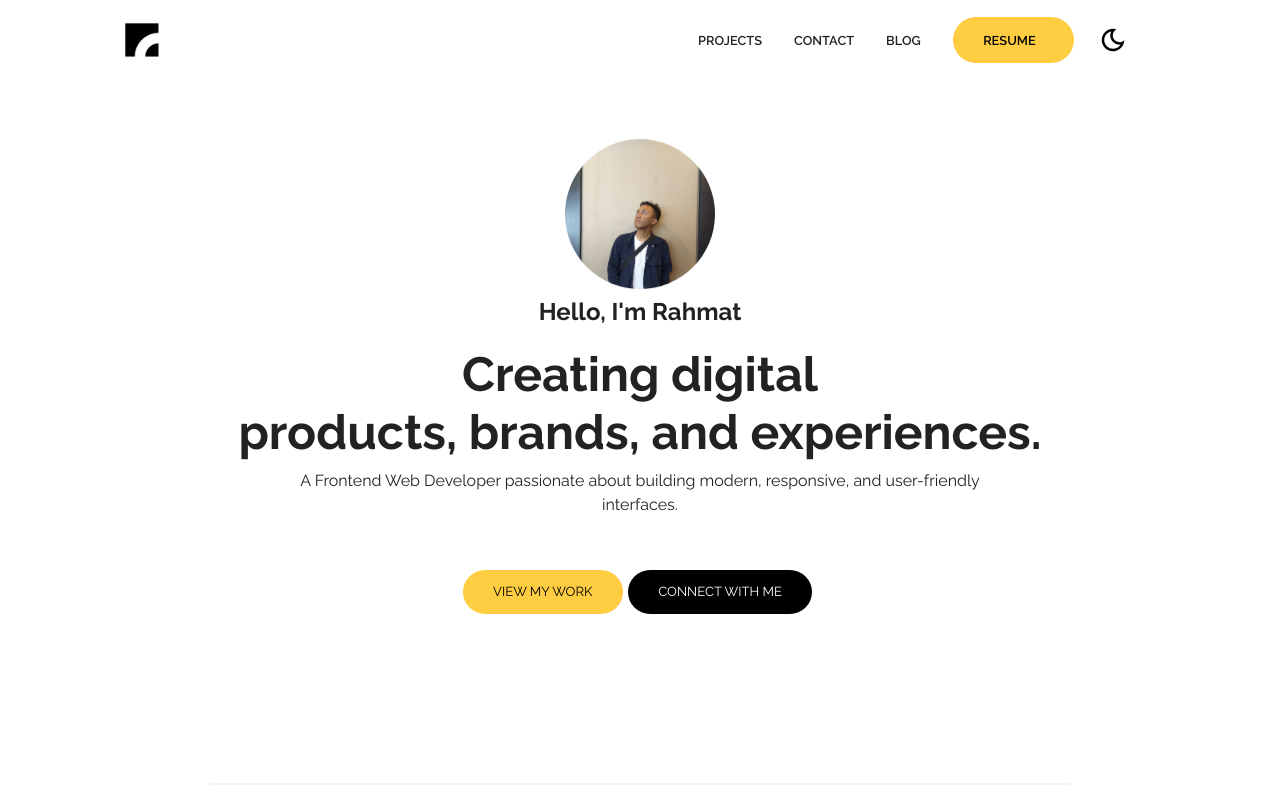
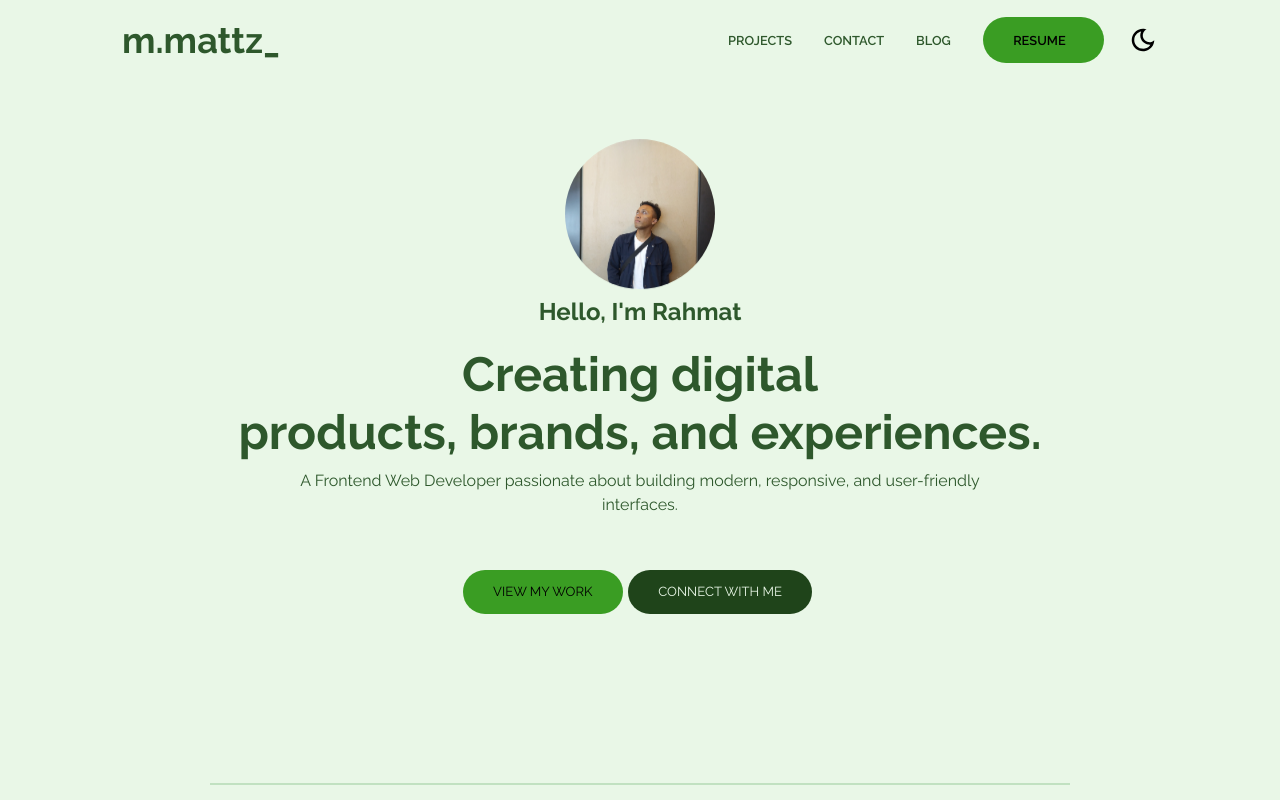
Before and after one commit to rahmatsuhadi/my, a React (Vite) app: page / in a window 1280 px wide. Shown: the top 800 px of the page. Built offline with nearby package versions, Linux system fonts and the light colour scheme.

Commit message:
feat: update public assets

```diff
--- a/src/App.css
+++ b/src/App.css
@@ -9,14 +9,15 @@
 /* variables */
 :root {
   /* Colors */
-  --primary-color: #ffcd42;
-  --secondary-color: #ffd35c;
-  --bg-primary: #ffffff;
-  --text-color: #222222;
-  --text-color-two: #ffffff;
-  --bg-secondary: #000000;
-  --card-background: #f4f4f4;
-  --bg-secondary-two: #111111;
+ /* Colors - Fresh Green Palette */
+--primary-color: #3A9D23;       /* hijau segar */
+--secondary-color: #6FCF97;     /* hijau muda lembut */
+--bg-primary: #E9F7E7;          /* hijau sangat pucat, hampir putih */
+--text-color: #2E582C;          /* hijau gelap untuk teks */
+--text-color-two: #FFFFFF;      /* putih untuk teks di background gelap */
+--bg-secondary: #1F441A;        /* hijau gelap sebagai latar gelap */
+--card-background: #C1E1C1;     /* hijau muda untuk card background */
+--bg-secondary-two: #4A7C3B;    /* hijau medium untuk latar sekunder */
 
   --shadow: 0 10px 40px rgba(0, 0, 0, 0.2);
 
@@ -30,18 +31,18 @@
   --width-medium: 1100px;
   --width-large: 1300px;
 }
+[data-theme="dark"] {
+  --primary-color: #a4d65e;           /* hijau cerah */
+  --secondary-color: #8cc63f;         /* hijau sedikit lebih gelap */
+  --bg-primary: #121a0f;              /* hijau sangat gelap hampir hitam */
+  --text-color: #e6f0d4;              /* krem-hijau muda untuk teks */
+  --text-color-two: #9dbb7b;          /* hijau pucat untuk teks sekunder */
+  --bg-secondary: #5f9c3a;            /* hijau gelap untuk background sekunder */
+  --card-background: #243a20;         /* hijau tua untuk card background */
+  --bg-secondary-two: #457a2c;        /* hijau lebih gelap untuk variasi */
+  --shadow: 0 2px 10px rgba(30, 60, 15, 0.7); /* bayangan hijau gelap */
+}
 
-[data-theme="dark"] {
-  --primary-color: #ffcd42;
-  --secondary-color: #ffd35c;
-  --bg-primary: #000000;
-  --text-color: #ffffff;
-  --text-color-two: #222222;
-  --bg-secondary: #ffffff;
-  --card-background: #111111;
-  --bg-secondary-two: #f4f4f4;
-  --shadow: 0 2px 10px rgba(95, 95, 95, 0.2);
-}
 
 html {
   font-size: 100%;
--- a/src/component/Header/index.jsx
+++ b/src/component/Header/index.jsx
@@ -21,7 +21,7 @@ const menu = [
         label: "CONTACT"
     },
     {
-        href: "#",
+        href: "#blog",
         label: "BLOG"
     }
 
@@ -73,7 +73,10 @@ const Header = () => {
                     {/* <!-- Logo --> */}
                     <h1 id="logo">
                         <a target="" href="#"
-                        ><img src={logoHeader} alt="Your Logo" /></a>
+                        >
+                            <h1 className="">m.mattz_</h1>
+                            {/* <img src={logoHeader} alt="Your Logo" /> */}
+                        </a>
                     </h1>
                     {/* <!-- Navbar links --> */}
                     <ul className={`nav-menu ${menuActive ? "active" : ""}`}>
@@ -83,7 +86,7 @@ const Header = () => {
                         <li>
                             <a
                                 className="nav-link btn btn-primary"
-                                href="/cv.pdf"
+                                href="/my/cv.pdf"
                             >RESUME <i className="fas fa-arrow-right"></i></a>
                         </li>
 
@@ -92,8 +95,12 @@ const Header = () => {
                             <input type="checkbox" id="switch" checked={darkTheme}
                                 onChange={switchTheme} />
                             <label className="toggle-icons" htmlFor="switch">
+                                {darkTheme ?
+
+                                <img className="sun" src={sun} />
+                                :
                                 <img className="moon" src={moon} />
-                                <img className="sun" src={sun} />
+                            }
                             </label>
                         </div>
                         {/* <!-- Hamburger menu --> */}
--- a/src/component/Project/index.css
+++ b/src/component/Project/index.css
@@ -160,8 +160,8 @@
 }
 
 .tech-badge {
-  background-color: var(--primary-color);
-  color: var(--text-color-two);
+  background-color: var(--text-color-two);
+  /* color: var(--primary-color) ; */
   padding: 5px 10px;
   font-size: 0.8rem;
   border-radius: 6px;
--- a/src/component/Project/index.jsx
+++ b/src/component/Project/index.jsx
@@ -8,25 +8,25 @@ const projects = [
     title: "Khayangan",
     tech: ['React', 'Next JS', 'Tailwind CSS', 'GraphQL'],
     image: 'project-one.png',
-    description: "Website informasi untuk komunitas, menampilkan jadwal dan artikel spiritual.",
+    description: "Website manage hypervisor Openstack dan VMWARE.",
     role: "Frontend Developer – membuat layout halaman dan integrasi API menggunakan GraphQL."
   },
   {
     title: "Parisada",
     tech: ['React', 'Next JS', 'Tailwind CSS', 'Rest API'],
     image: 'project-two.png',
-    description: "Website organisasi Parisada untuk publikasi berita dan kegiatan umat Hindu.",
-    role: "Frontend Developer – membangun seluruh antarmuka dan pengolahan data dari REST API."
+    description: "Website Meet Converance untuk Meeting Dengan Fitur Chat Dan Share Screen.",
+    role: "Frontend Developer dan Backend – membangun seluruh antarmuka dan membangun sistem agar berjalan dan berintegrasi dengan Frontend"
   },
   {
     title: "Panenin",
     tech: ['React', 'Next JS', 'Tailwind CSS', 'GraphQL'],
     image: 'project-three.png',
     description: "Platform e-commerce hasil pertanian lokal berbasis komunitas.",
-    role: "Frontend Developer – menangani tampilan produk, keranjang, dan halaman transaksi."
+    role: "Frontend Developer – menangani tampilan Dashboard Admin untuk manage produk, dan halaman transaksi."
   },
   {
-    title: "Selon Marketplace",
+    title: "Sellon Marketplace",
     tech: ['React Native', 'GraphQL'],
     image: 'project-four.png',
     description: "Marketplace mobile app untuk produk lokal dan UMKM.",
@@ -36,20 +36,20 @@ const projects = [
     title: "Bda Mencari Bakat – Form Register",
     tech: ['React', 'Next JS', 'Tailwind CSS', 'GraphQL'],
     image: 'project-five.png',
-    description: "Formulir pendaftaran event pencarian bakat skala nasional.",
+    description: "Formulir pendaftaran event pencarian bakat Form Lomba.",
     role: "Frontend Developer – membangun form multi-step dengan validasi dan integrasi GraphQL."
   },
   {
     title: "Taman Budaya Yogyakarta",
     tech: ['Yii 2', 'MySQL', 'Bootstrap'],
     image: 'project-six.png',
-    description: "Situs resmi Taman Budaya Yogyakarta yang menampilkan event dan galeri budaya.",
-    role: "Frontend Developer – bekerja sama dalam pengembangan tampilan berbasis Yii dan Bootstrap."
+    description: "Situs resmi Taman Budaya Yogyakarta yang menampilkan event dan galeri budaya dan juga sistem Booking tempat.",
+    role: "Frontend Developer – mengembagkan fitur Booking Reservasi pada Sistem yang sudah ada berbasis Yii dan Bootstrap."
   },
 ];
 
 const Card = ({ title, tech = [], image, onClick }) => {
-  const background = "/project/" + image;
+  const background = "/my/project/" + image;
   return (
     <div href="" className="card" style={{
       background: `url(${background}) center center/cover`
@@ -121,7 +121,7 @@ const [isClosing, setIsClosing] = useState(false);
             {/* Gambar Hero */}
             <div className="modal-image-wrapper">
               <img
-                src={`/src/assets/project/${selectedProject.image}`}
+                src={`/my/project/${selectedProject.image}`}
                 alt={selectedProject.title}
                 className="modal-image"
               />
```
